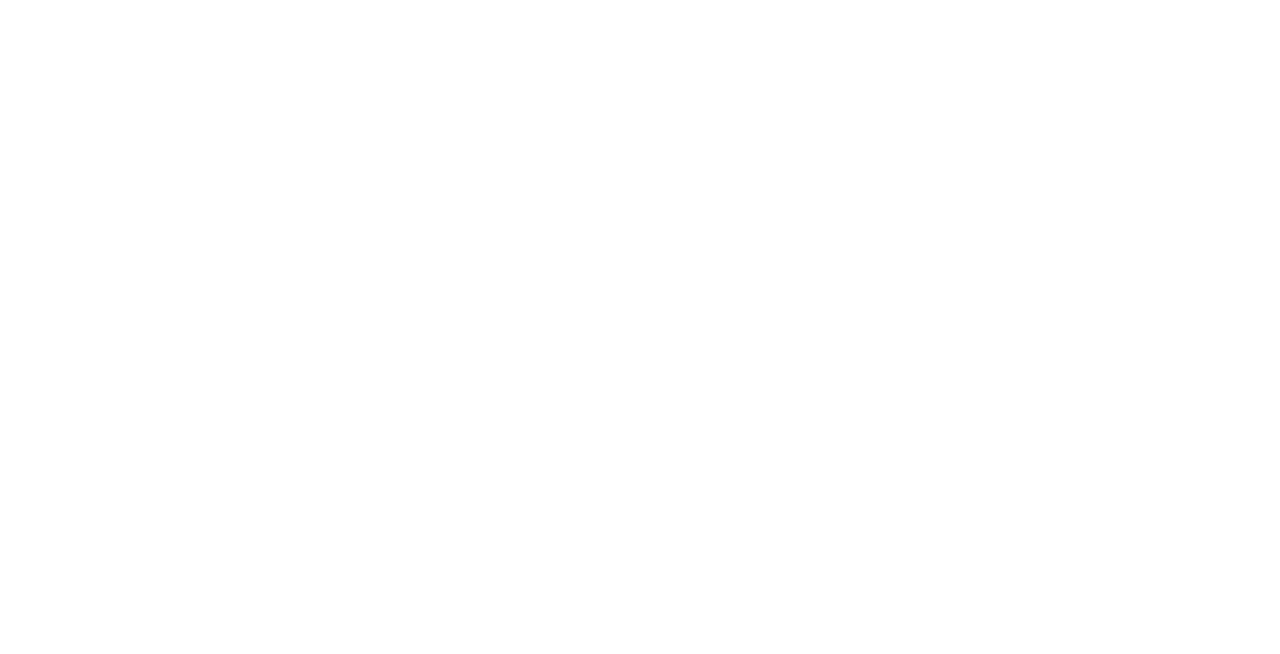
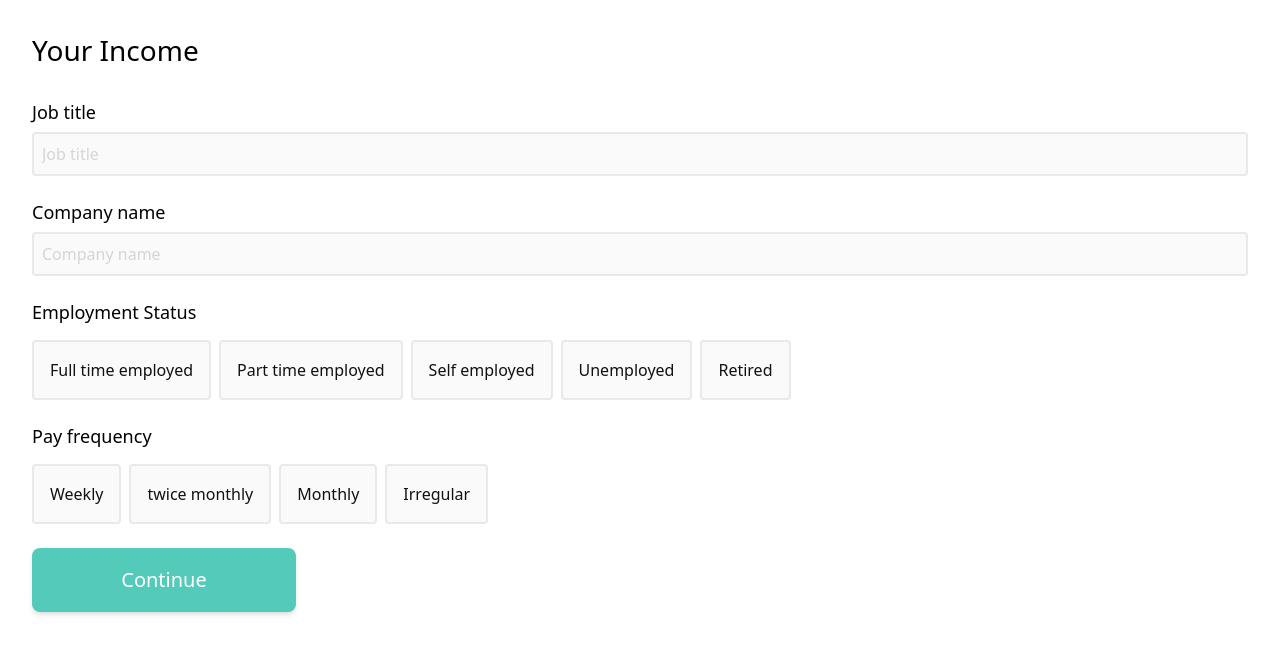
Before and after one commit to Kamal84/dynamic-form-vue3, a Vue app: page /apply/your-income in a window 1280 px wide. Before the commit this address had no page. Shown: the top 654 px of the page. Built offline with nearby package versions, Linux system fonts and the light colour scheme.

Commit message:
added pages

```diff
--- a/src/App.vue
+++ b/src/App.vue
@@ -1,7 +1,7 @@
 <script setup lang="ts"></script>
 
 <template>
-  <div class="m-10">
+  <div class="m-8">
     <router-view />
   </div>
 </template>
--- a/src/components/BaseForm.vue
+++ b/src/components/BaseForm.vue
@@ -1,30 +1,44 @@
 <script lang="ts">
-import { defineComponent, reactive } from 'vue';
+import { computed, defineComponent, reactive } from 'vue';
+import { useRoute, useRouter } from 'vue-router';
 import BaseInput from '@/components/BaseInput.vue';
 import BaseRadioButtonGroup from '@/components/BaseRadioButtonGroup.vue';
+import BaseButton from '@/components/BaseButton.vue';
+import { formSchema } from '@/schema/formFields';
+import router from '@/router';
 
 export default defineComponent({
   components: {
     BaseInput,
     BaseRadioButtonGroup,
+    BaseButton,
   },
-  props: {
-    obj: {
-      type: Object,
-      required: true,
-    },
-  },
+
   setup() {
+    const route = useRoute();
+    const router = useRouter();
+
+    const page = computed(() => route.name);
+    const obj = computed(() => formSchema[page.value]);
+
     const formObj = reactive<Record<string, any>>({});
 
+    function onSubmit() {
+      router.push(`/apply/${String(page.value)}`);
+    }
+
+    console.log(Object.keys(formSchema).length);
     return {
       formObj,
+      onSubmit,
+      obj,
     };
   },
 });
 </script>
 
 <template>
+  <form @submit.prevent="onSubmit">
     <div v-for="schema in obj" :key="schema.state">
       <component
         :is="schema.inputType"
@@ -38,4 +52,6 @@
         v-model="formObj[schema.state]"
       ></component>
     </div>
+    <BaseButton colour="primary">Continue</BaseButton>
+  </form>
 </template>
--- a/src/components/BaseRadioButton.vue
+++ b/src/components/BaseRadioButton.vue
@@ -40,12 +40,12 @@
 
 <style lang="postcss" scoped>
 label {
-  @apply flex justify-center p-4 mr-2 cursor-pointer border-2 rounded border-gray-500 focus:border-primary-300 bg-gray-200  text-gray-900;
+  @apply flex justify-center p-4 mr-2 cursor-pointer border-2 rounded border-gray-500 focus:border-primary-300 bg-gray-200  text-gray-900 mb-2;
 }
 
-label:last-child {
+/* label:last-child {
   @apply mb-0;
-}
+} */
 
 input[name='radio-input'] {
   @apply hidden;
--- a/src/components/BaseRadioButtonGroup.vue
+++ b/src/components/BaseRadioButtonGroup.vue
@@ -26,11 +26,11 @@
 </script>
 
 <template>
-  <div class="flex flex-col items-start mb-6">
+  <div class="flex flex-col items-start">
     <p class="block pb-2 mb-2 font-medium text-sm">
       {{ label }}
     </p>
-    <div class="flex flex-wrap">
+    <div class="flex flex-wrap mb-4">
       <BaseRadioButton
         v-for="option in options"
         :key="option"
--- a/src/router/index.ts
+++ b/src/router/index.ts
@@ -1,6 +1,6 @@
 import { createRouter, createWebHistory, RouteRecordRaw } from 'vue-router';
 import Home from '@/views/Home.vue';
-import Apply from '@/views/apply/Apply.vue';
+import Apply from '@/views/Apply.vue';
 
 const routes: Array<RouteRecordRaw> = [
   {
@@ -15,8 +15,8 @@
     children: [
       {
         path: '',
-        name: 'PersonDetails',
-        component: () => import('@/views/apply/PersonDetails.vue'),
+        name: 'personDetails',
+        component: () => import('@/components/BaseForm.vue'),
         meta: {
           title: 'Tappily | Person Details',
           summary: '',
@@ -24,13 +24,23 @@
         },
       },
       {
-        path: 'work-details',
-        name: 'WorkDetails',
-        component: () => import('@/views/apply/WorkDetails.vue'),
+        path: 'your-address',
+        name: 'yourAddress',
+        component: () => import('@/components/BaseForm.vue'),
         meta: {
-          title: 'Tappily | Work Details',
+          title: 'Tappily | Your Address',
           summary: '',
-          pageHeading: 'Work details',
+          pageHeading: 'Your Address',
+        },
+      },
+      {
+        path: 'your-income',
+        name: 'yourIncome',
+        component: () => import('@/components/BaseForm.vue'),
+        meta: {
+          title: 'Tappily | Your Income',
+          summary: '',
+          pageHeading: 'Your Income',
         },
       },
     ],
--- a/src/schema/formFields.ts
+++ b/src/schema/formFields.ts
@@ -76,7 +76,30 @@
       placeholder: 'Phone number',
     },
   ],
-  workDetails: [
+  yourAddress: [
+    {
+      label: 'Your Postcode',
+      type: 'text',
+      inputType: 'BaseInput',
+      state: 'postcode',
+      placeholder: 'Your Postcode',
+    },
+    {
+      label: 'Address Line 1',
+      type: 'text',
+      inputType: 'BaseInput',
+      state: 'addressLine1',
+      placeholder: 'Address Line 1',
+    },
+    {
+      label: 'City',
+      type: 'text',
+      inputType: 'BaseInput',
+      state: 'city',
+      placeholder: 'City',
+    },
+  ],
+  yourIncome: [
     {
       label: 'Job title',
       type: 'text',
@@ -91,5 +114,27 @@
       state: 'companyName',
       placeholder: 'Company name',
     },
+    {
+      label: 'Employment Status',
+      type: 'radio',
+      inputType: 'BaseRadioButtonGroup',
+      state: 'employmentStatus',
+      placeholder: 'Employment Status',
+      options: [
+        'Full time employed',
+        'Part time employed',
+        'Self employed',
+        'Unemployed',
+        'Retired',
+      ],
+    },
+    {
+      label: 'Pay frequency',
+      type: 'radio',
+      inputType: 'BaseRadioButtonGroup',
+      state: 'payFrequency',
+      placeholder: 'Pay frequency',
+      options: ['Weekly', 'twice monthly', 'Monthly', 'Irregular'],
+    },
   ],
 };
--- a/src/views/apply/Apply.vue
+++ b/src/views/Apply.vue
@@ -6,6 +6,6 @@
 const pageHeading = computed(() => route.meta.pageHeading);
 </script>
 <template>
-  <h2 class="mb-10 text-2xl">{{ pageHeading }}</h2>
+  <h2 class="mb-8 text-2xl">{{ pageHeading }}</h2>
   <router-view></router-view>
 </template>
--- a/src/views/apply/PersonDetails.vue
+++ /dev/null
@@ -1,12 +0,0 @@
-<script setup lang="ts">
-import BaseForm from '@/components/BaseForm.vue';
-import BaseButton from '@/components/BaseButton.vue';
-
-import { formSchema } from '@/schema/formFields';
-</script>
-<template>
-  <BaseForm :obj="formSchema.personDetails" />
-  <router-link to="/apply/work-details"
-    ><BaseButton colour="primary">Continue</BaseButton></router-link
-  >
-</template>
--- a/src/views/apply/WorkDetails.vue
+++ /dev/null
@@ -1,12 +0,0 @@
-<script setup lang="ts">
-import BaseForm from '@/components/BaseForm.vue';
-// import BaseButton from '@/components/BaseButton.vue';
-
-import { formSchema } from '@/schema/formFields';
-</script>
-<template>
-  <BaseForm :obj="formSchema.workDetails" />
-  <!-- <router-link to="/apply/work-details"
-    ><BaseButton colour="primary">Continue</BaseButton></router-link
-  > -->
-</template>
```
Lines whose indentation alone changed are shown as unchanged.
